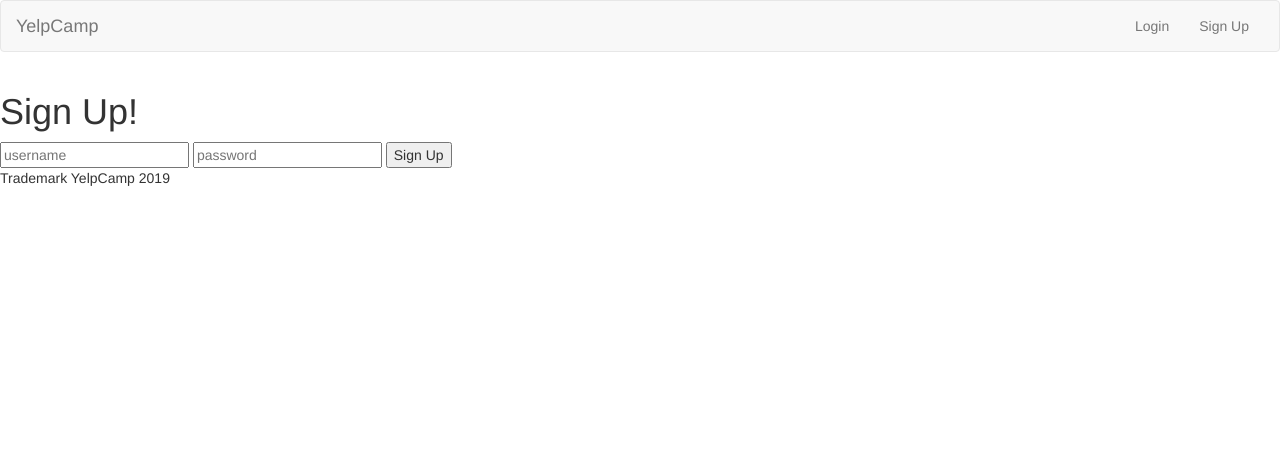
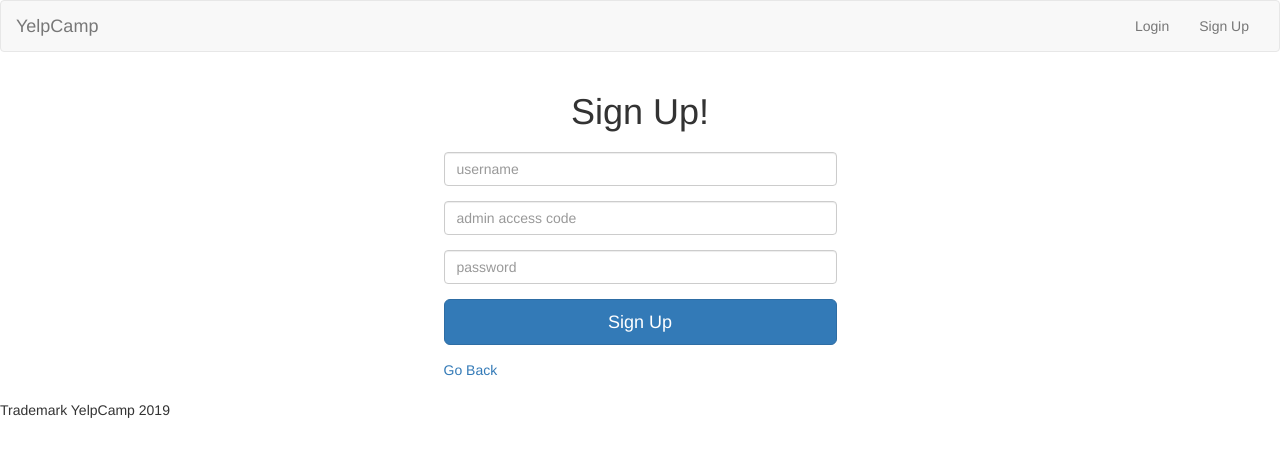
Before and after one commit to dustyfingers/webdev-bootcamp, a Node server app: page /register in a window 1280 px wide. Shown: the top 457 px of the page. Run offline with Node 20, Linux system fonts and the light colour scheme; some libraries are stand-ins or nearby versions.

Commit message:
added admin roles to cetain users *need to not store secretCode in plaintext -- check hashes against each other!!*

```diff
--- a/yelpcamp/middleware/index.js
+++ b/yelpcamp/middleware/index.js
@@ -14,7 +14,7 @@ middlewareObj.checkCampgroundOwnership = (req, res, next) => {
         res.redirect('back');
       } else {
         // does user own campground?
-        if (foundCampground.author.id.equals(req.user._id)) {
+        if (foundCampground.author.id.equals(req.user._id) || req.user.isAdmin) {
           next();
         } else {
           req.flash('error', "Permission denied");
@@ -37,7 +37,7 @@ middlewareObj.checkCommentOwnership = (req, res, next) => {
         res.redirect('back');
       } else {
         // does user own the comment?
-        if (foundComment.author.id.equals(req.user._id)) {
+        if (foundComment.author.id.equals(req.user._id) || req.user.isAdmin) {
           next();
         } else {
           res.redirect('back');
--- a/yelpcamp/models/user.js
+++ b/yelpcamp/models/user.js
@@ -4,7 +4,8 @@ var passportLocalMongoose = require('passport-local-mongoose');
 
 var UserSchema = new mongoose.Schema({
   username: String,
-  password: String
+  password: String,
+  isAdmin: { type: Boolean, default: false}
 });
 
 UserSchema.plugin(passportLocalMongoose);
--- a/yelpcamp/routes/index.js
+++ b/yelpcamp/routes/index.js
@@ -20,6 +20,9 @@ router.get('/register', (req, res) => {
 // handle user sign up and initial log in
 router.post('/register', (req, res) => {
   var newUser = new User({username: req.body.username});
+  if (req.body.adminCode === 'secretCode123') {
+    newUser.isAdmin = true;
+  }
   User.register(newUser, req.body.password, (err, user) => {
     if (err) {
       req.flash('error', err);
--- a/yelpcamp/views/campgrounds/index.ejs
+++ b/yelpcamp/views/campgrounds/index.ejs
@@ -1,6 +1,7 @@
 <% include ../partials/header %>
 
 <div class="container">
+
   <header class="jumbtotron bg-dark">
     <div class="container">
       <h1>Welcome to YelpCamp!</h1>
--- a/yelpcamp/views/campgrounds/show.ejs
+++ b/yelpcamp/views/campgrounds/show.ejs
@@ -17,7 +17,7 @@
           <h4 class="pull-right">$<%= campground.price %>/night</h4>
           <h4><a class="" href=""><%= campground.name %></a></h4>
           <p>Submitted by <strong><%= campground.author.username %></strong></p>
-          <% if (currentUser && campground.author.id.equals(currentUser._id)) { %>
+          <% if (currentUser && campground.author.id.equals(currentUser._id) || currentUser && currentUser.isAdmin) { %>
             <a class="btn btn-warning" href="/campgrounds/<%= campground._id %>/edit">Edit</a>
             <form class="delete-form" action="/campgrounds/<%= campground._id %>?_method=DELETE" method="post">
               <button class="btn btn-danger" type="submit">Delete</button>
@@ -39,7 +39,7 @@
                 <p>
                   <%= comment.text %>
                 </p>
-                <% if (currentUser && comment.author.id.equals(currentUser._id)) { %>
+                <% if (currentUser && comment.author.id.equals(currentUser._id) || currentUser && currentUser.isAdmin) { %>
                 <a
                   class="btn btn-xs btn-warning"
                   href="/campgrounds/<%= campground._id %>/comments/<%= comment._id %>/edit">
--- a/yelpcamp/views/register.ejs
+++ b/yelpcamp/views/register.ejs
@@ -1,8 +1,24 @@
 <% include ./partials/header %>
-<h1>Sign Up!</h1>
-<form class="" action="/register" method="post">
-  <input type="text" name="username" placeholder="username">
-  <input type="password" name="password" placeholder="password">
-  <button type="submit" name="button">Sign Up</button>
-</form>
+
+<div class="row">
+  <h1 style="text-align: center">Sign Up!</h1>
+  <div style="width: 30%; margin: 20px auto;">
+    <form class="" action="/register" method="post">
+      <div class="form-group">
+        <input class="form-control" type="text" name="username" placeholder="username">
+      </div>
+      <div class="form-group">
+        <input class="form-control" type="password" name="adminCode" placeholder="admin access code">
+      </div>
+      <div class="form-group">
+        <input class="form-control" type="password" name="password" placeholder="password">
+      </div>
+      <div class="form-group">
+        <button type="submit" class="btn btn-lg btn-primary btn-block">Sign Up</button>
+      </div>
+    </form>
+    <a href="/campgrounds">Go Back</a>
+  </div>
+</div>
+
 <% include ./partials/footer %>
```
